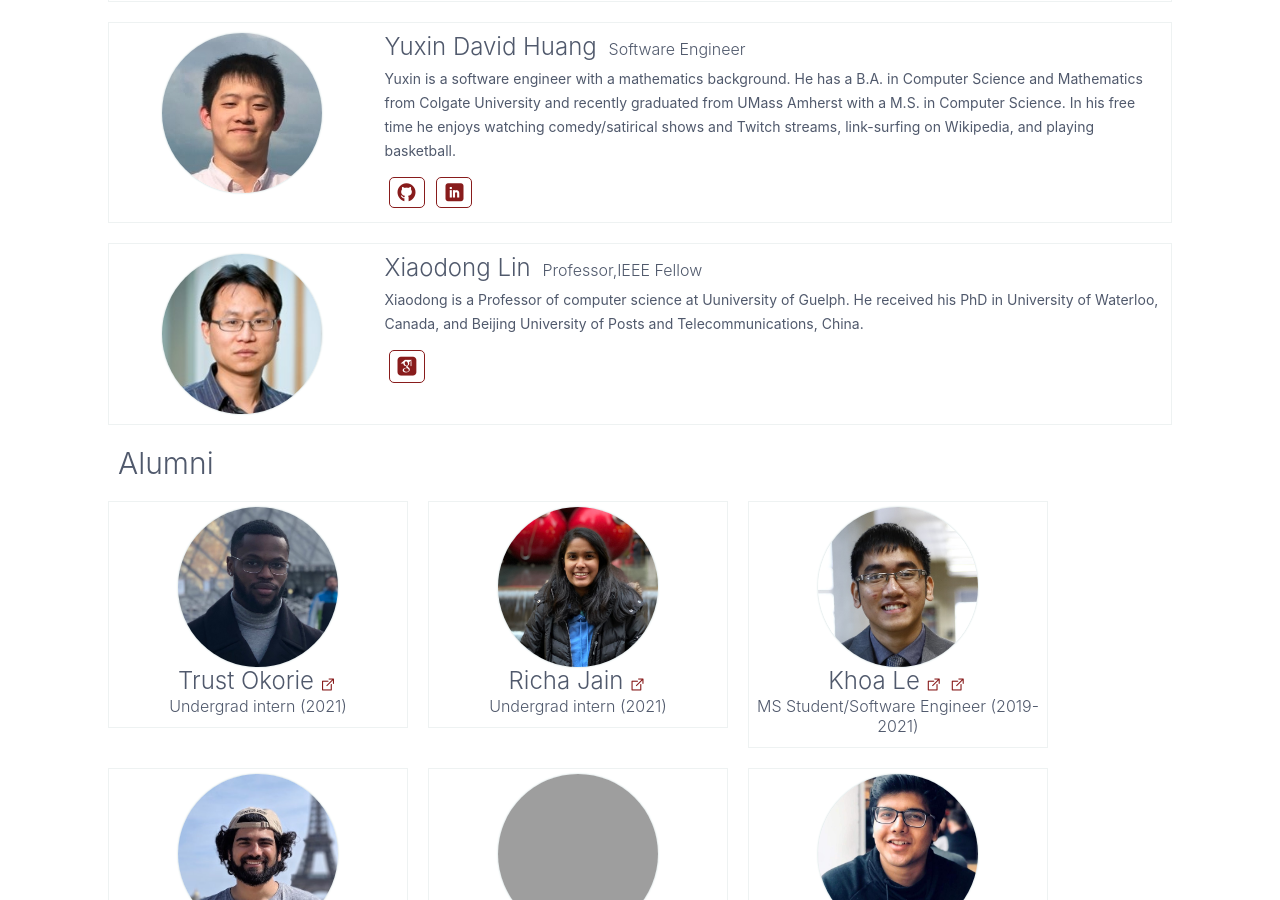
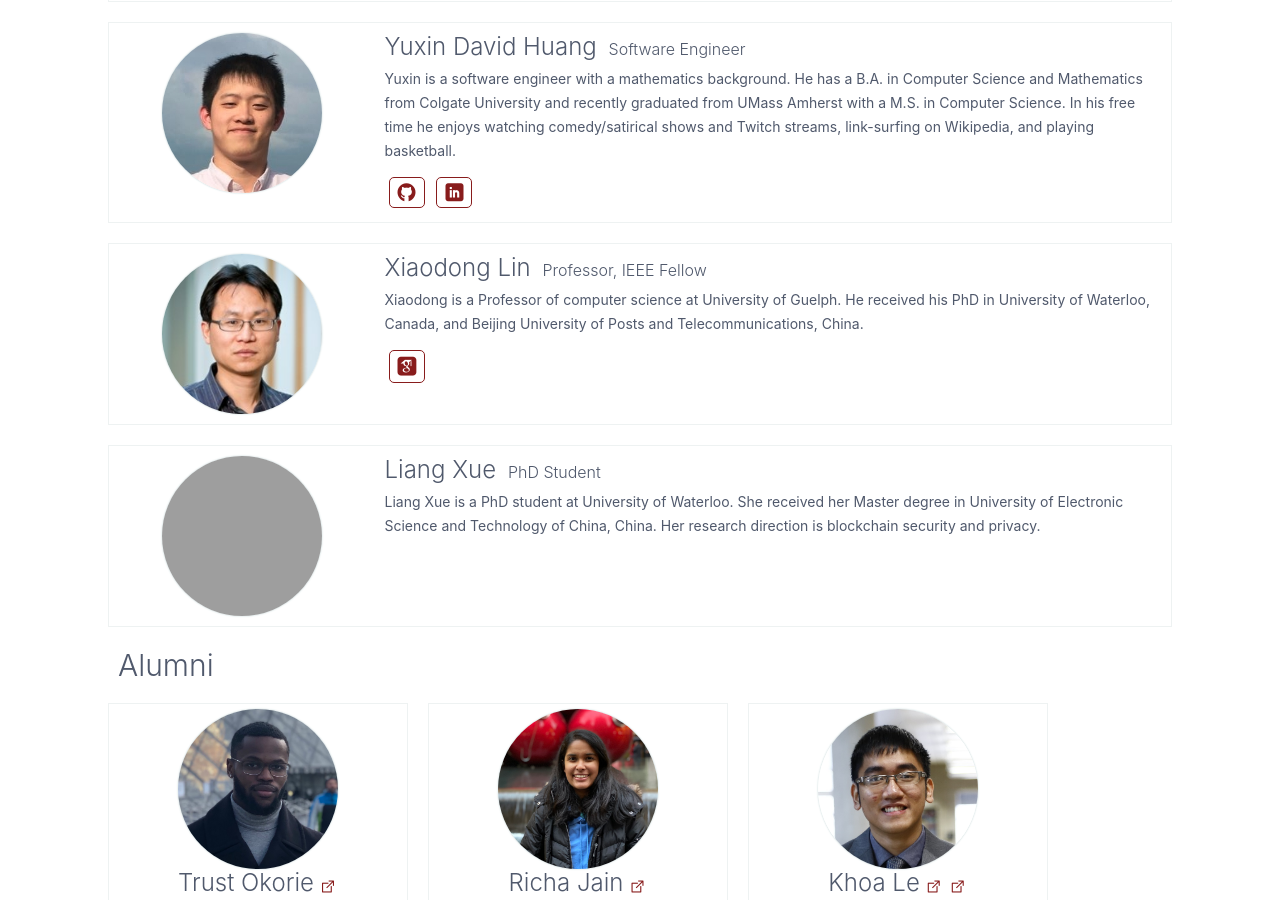
Before and after one commit to IgnisLi/IgnisLi.github.io, a Jekyll site: the page built from people.html, in a window 1280 px wide and 900 px high, scrolled down 3744 px. Built offline with Jekyll 4.4.1, drawn with Linux system fonts in a browser that asks for light colours; nearby versions of some CDN libraries; some web fonts are replaced; comment, search, counter and statistics services are not loaded; grey boxes are pictures that could not be loaded.

Commit message:
Update people.html

```diff
--- a/people.html
+++ b/people.html
@@ -90,10 +90,10 @@ layout: default
               <div class="card-header">
                 <h4 class="card-title">Xiaodong Lin</h4>&nbsp;&nbsp;
                 <h6 class="card-subtitle show-sm">Professor</h6>
-                <h6 class="card-subtitle-inline hide-sm">Professor,IEEE Fellow</h6>
+                <h6 class="card-subtitle-inline hide-sm">Professor, IEEE Fellow</h6>
               </div>
               <div class="card-body">
-                <p>Xiaodong is a Professor of computer science at Uuniversity of Guelph. He received his
+                <p>Xiaodong is a Professor of computer science at University of Guelph. He received his
 PhD in University of Waterloo, Canada, and Beijing University of Posts and Telecommunications, China.</p>
 
               </div>
@@ -104,6 +104,28 @@ PhD in University of Waterloo, Canada, and Beijing University of Posts and Telec
                   </a>
 
               </div>
+            </div>
+          </div>
+        </div>
+
+       <div class="column col-12">
+          <div class="card-people columns">
+            <div class="card-image column col-3 col-sm-12">
+              <div class="img-people" style="background-image: url(/images/people/Liang.jpg);">
+              </div>
+            </div>
+            <div class="column col-9 col-sm-12">
+              <div class="card-header">
+                <h4 class="card-title">Liang Xue</h4>&nbsp;&nbsp;
+                <h6 class="card-subtitle show-sm">PhD Student</h6>
+                <h6 class="card-subtitle-inline hide-sm">PhD Student</h6>
+              </div>
+              <div class="card-body">
+                <p>Liang Xue is a PhD student at University of Waterloo. She received her
+Master degree in University of Electronic Science and Technology of China, China. Her research direction is blockchain security and privacy.</p>
+
+              </div>
+
             </div>
           </div>
         </div>
```
